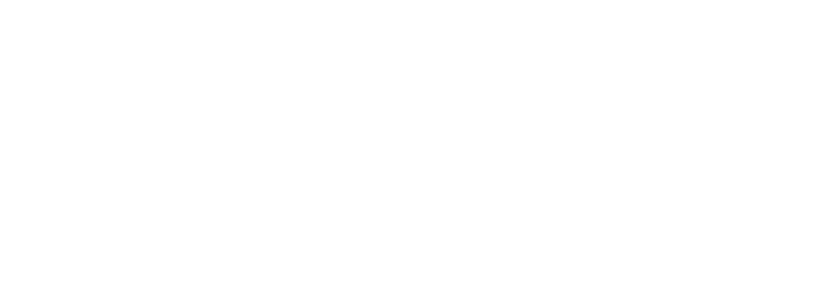
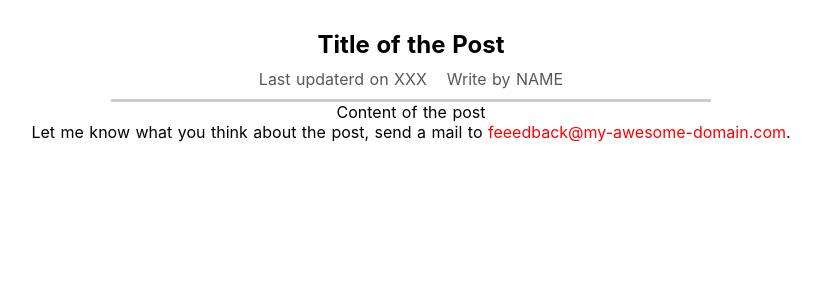
Before and after one commit to krishnaar/nuxt-blog, a Nuxt app: page /posts/1 in a window 1280 px wide. Before the commit this address had no page. Shown: the top 300 px of the page, without its empty margins (229-1045 px from the left). Built offline with nearby package versions, Linux system fonts and the light colour scheme.

Commit message:
creating the Main 'Section'

```diff
--- /dev/null
+++ b/pages/about/index.vue
@@ -0,0 +1,16 @@
+<template>
+    <div class="about-page">
+        <h1>This is My Absolutely fantastic "About me" Page!</h1>
+        <p>Lorem ipsum dolor sit amet consectetur adipisicing elit. Quas provident, voluptatem consequuntur aliquid, commodi reprehenderit debitis modi recusandae nesciunt odio qui voluptatibus, quidem alias ullam architecto aut ipsam soluta excepturi.</p>
+        <p>Lorem ipsum dolor sit amet consectetur adipisicing elit. Quas provident, voluptatem consequuntur aliquid, commodi reprehenderit debitis modi recusandae nesciunt odio qui voluptatibus, quidem alias ullam architecto aut ipsam soluta excepturi.</p>
+        <p>Lorem ipsum dolor sit amet consectetur adipisicing elit. Quas provident, voluptatem consequuntur aliquid, commodi reprehenderit debitis modi recusandae nesciunt odio qui voluptatibus, quidem alias ullam architecto aut ipsam soluta excepturi.</p>
+        <p>Lorem ipsum dolor sit amet consectetur adipisicing elit. Quas provident, voluptatem consequuntur aliquid, commodi reprehenderit debitis modi recusandae nesciunt odio qui voluptatibus, quidem alias ullam architecto aut ipsam soluta excepturi.</p>
+    </div>
+</template>
+
+<style scoped>
+    .about-page{
+        text-align: center;
+        padding: 30px;
+    }
+</style>
--- /dev/null
+++ b/pages/posts/_id/index.vue
@@ -0,0 +1,69 @@
+<template>
+    <div class="single-post-page">
+        <section class="post">
+            <h1 class="post-title">Title of the Post</h1>
+            <div class="post-details">
+                <div class="post-detail" >Last updaterd on XXX</div>
+                <div class="post-detail" >Write by NAME</div>
+            </div>
+            <p class="post-content">Content of the post</p>
+        </section>
+        <section class="post-feedback">
+            <p>Let me know what you think about the post, send a mail to <a href="mailto:feeedback@my-awesome-domain.com">feeedback@my-awesome-domain.com</a>.</p>
+        </section>
+    </div>
+</template>
+
+<style scoped>
+.single-post-page {
+  padding: 30px;
+  text-align: center;
+  box-sizing: border-box;
+}
+
+.post {
+  width: 100%;
+}
+
+@media (min-width: 768px) {
+  .post {
+    width: 600px;
+    margin: auto;
+  }
+}
+
+.post-title {
+  margin: 0;
+}
+
+.post-details {
+  padding: 10px;
+  box-sizing: border-box;
+  border-bottom: 3px solid #ccc;
+  display: flex;
+  justify-content: center;
+  align-items: center;
+  flex-direction: column;
+}
+
+@media (min-width: 768px) {
+  .post-details {
+    flex-direction: row;
+  }
+}
+
+.post-detail {
+  color: rgb(88, 88, 88);
+  margin: 0 10px;
+}
+
+.post-feedback a {
+  color: red;
+  text-decoration: none;
+}
+
+.post-feedback a:hover,
+.post-feedback a:active {
+  color: salmon;
+}
+</style>
--- /dev/null
+++ b/pages/posts/index.vue
@@ -0,0 +1,13 @@
+<template>
+    <div class="post-page">
+
+    </div>
+</template>
+
+<style scoped>
+.post-page{
+    display: flex;
+    justify-content: center;
+    align-items: center;
+}
+</style>
```
Also changed, not shown: pages/admin/index.vue (added).
